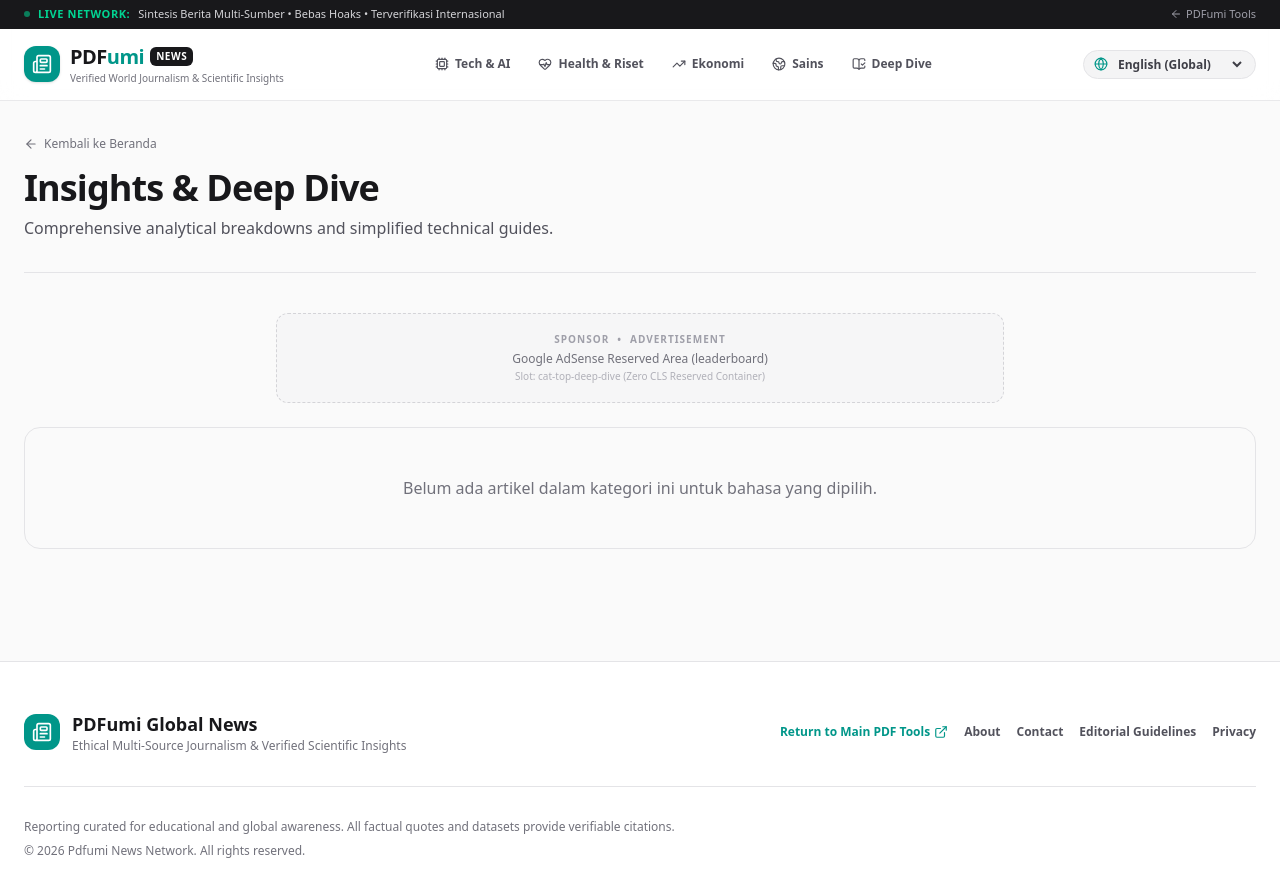
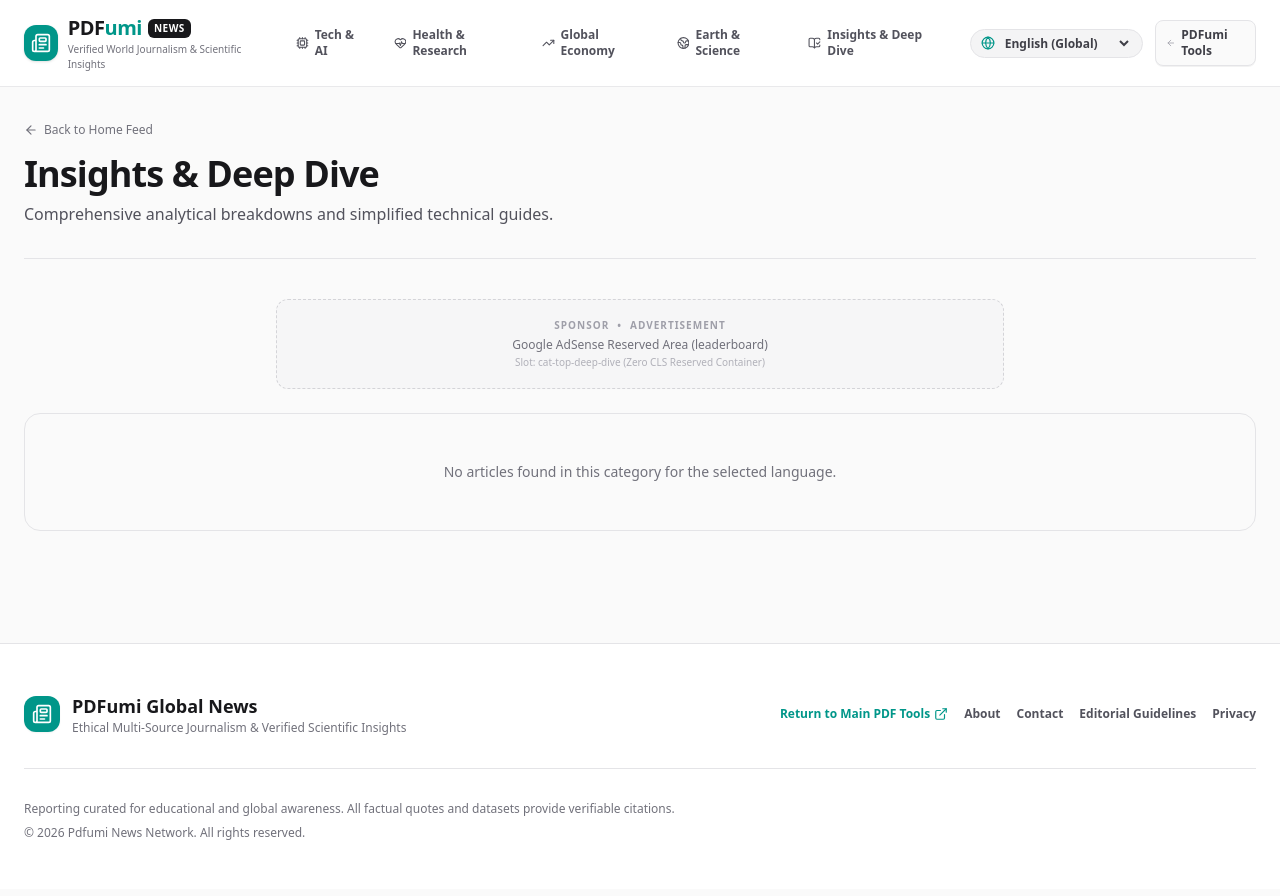
Before and after one commit to m-krisnandi/pdfumi-news, a Next.js app: page /en/deep-dive in a window 1280 px wide. Shown: the top 896 px of the page. Built offline with nearby package versions, Linux system fonts and the light colour scheme.

Commit message:
fix(i18n): set default locale to en, remove top ticker bar, and fully localize all category & research labels

```diff
--- a/messages/en.json
+++ b/messages/en.json
@@ -13,20 +13,31 @@
     "editorial": "Editorial Guidelines",
     "privacy": "Privacy Policy"
   },
+  "categories": {
+    "tech-ai": "Tech & AI",
+    "health-wellness": "Health & Science",
+    "global-economy": "Global Economy",
+    "earth-science": "Earth & Science",
+    "deep-dive": "Deep Dive"
+  },
   "home": {
     "breaking": "GLOBAL HIGHLIGHT",
     "featuredTitle": "Verified Lead Stories",
     "latestTitle": "Latest Reports & Analysis",
+    "latestSubtitle": "Fact-verified reporting and empirical research from around the world",
     "viewAll": "View All",
     "readArticle": "Read Full Report",
     "minRead": "min read",
     "sourcesCount": "verified sources",
+    "sourcesUnit": "Sources",
     "studyIncluded": "Scientific Study Cited",
+    "studyBadge": "Research",
     "transparencyNote": "Synthesized across 2-3 verified international press agencies adhering to strict anti-hoax journalistic standards."
   },
   "article": {
     "publishedOn": "Published on",
     "category": "Category",
+    "keyFinding": "Key Empirical Finding:",
     "verifiedSources": "Primary Sources & Fact Verification",
     "verifiedSourcesDesc": "This article is a transformative synthesis derived from the following verified agencies to ensure copyright compliance and uncompromised accuracy.",
     "scientificStudy": "Peer-Reviewed Research & Empirical Data",
--- a/messages/ja.json
+++ b/messages/ja.json
@@ -1,45 +1,56 @@
 {
   "meta": {
-    "siteName": "Pdfumi グローバルニュース",
-    "tagline": "検証済み国際報道と科学的知見",
-    "description": "複数の一次情報源に基づく正確な国際ニュースのキュレーション、科学研究の解説、信頼性の高いグローバル報道。"
+    "siteName": "Pdfumi Global News",
+    "tagline": "検証された世界報道と最新研究知見",
+    "description": "信頼できる複数ソースからの世界ニュース、査読済み学術研究、ファクトチェック済みの調査報道。"
   },
   "nav": {
     "home": "ホーム",
     "allNews": "全記事一覧",
-    "backToPdfumi": "PDFumi ツールへ",
+    "backToPdfumi": "PDFumi ツール",
     "categories": "カテゴリー",
-    "about": "当サイトについて",
-    "editorial": "編集方針",
+    "about": "会社概要",
+    "editorial": "編集ガイドライン",
     "privacy": "プライバシーポリシー"
   },
+  "categories": {
+    "tech-ai": "テクノロジー＆AI",
+    "health-wellness": "健康＆医学研究",
+    "global-economy": "世界経済・ビジネス",
+    "earth-science": "地球科学＆環境",
+    "deep-dive": "深層分析"
+  },
   "home": {
-    "breaking": "世界速報",
-    "featuredTitle": "検証済み主要ニュース",
-    "latestTitle": "最新分析レポート",
+    "breaking": "世界の注目",
+    "featuredTitle": "検証済みトップニュース",
+    "latestTitle": "最新レポート＆分析",
+    "latestSubtitle": "世界各地のファクトチェック済み報道と科学的研究データ",
     "viewAll": "すべて見る",
-    "readArticle": "続きを読む",
+    "readArticle": "レポート全文を読む",
     "minRead": "分で読める",
-    "sourcesCount": "件の検証済み情報源",
-    "studyIncluded": "学術論文の引用あり",
-    "transparencyNote": "複数の国際通信社および査読付き論文から事実のみを客観的に抽出・再構成した信頼性の高い報道です。"
+    "sourcesCount": "件の検証ソース",
+    "sourcesUnit": "情報源",
+    "studyIncluded": "学術論文を引用",
+    "studyBadge": "研究",
+    "transparencyNote": "著作権法に準拠し、複数の国際報道機関の事実を独自に統合・再構成しています。"
   },
   "article": {
     "publishedOn": "公開日",
     "category": "カテゴリー",
-    "verifiedSources": "参照した一次情報源とファクトチェック",
-    "verifiedSourcesDesc": "本記事は著作権を遵守し、情報の正確性を担保するため、以下の報道機関・公式発表を総合的に分析・再構成しています。",
-    "scientificStudy": "査読付き学術研究・実証データ",
-    "scientificStudyDesc": "本報道に記載された科学的根拠は、以下の学術研究機関による公表データに基づいています：",
-    "wisdomTitle": "普遍的知恵と現代的考察",
+    "keyFinding": "主な実証的知見：",
+    "verifiedSources": "一次情報源とファクトチェック",
+    "verifiedSourcesDesc": "本記事は著作権を厳格に遵守し正確性を担保するため、以下の認定報道機関の発表を独自に分析・統合したものです。",
+    "scientificStudy": "査読済み論文および実証研究データ",
+    "scientificStudyDesc": "本報告における事実関係は、以下の査読済み学術誌・研究論文により実証・裏付けされています：",
+    "wisdomTitle": "本質的洞察と普遍的な視点",
     "share": "記事を共有",
-    "relatedArticles": "関連ニュース",
-    "sponsoredContent": "推奨スポンサー情報",
-    "backToFeed": "トップページへ戻る"
+    "relatedArticles": "関連記事",
+    "sponsoredContent": "スポンサー提供および推奨コンテンツ",
+    "backToFeed": "トップへ戻る"
   },
   "footer": {
     "copyright": "Pdfumi News Network. 無断転載を禁じます。",
-    "disclaimer": "国際社会の知見を広める目的で作成されています。全ての引用・データには検証可能な出典を明記しています。",
-    "mainTools": "メインのPDF便利ツールへ戻る"
+    "disclaimer": "国際的な教養・認識向上のために配信しています。すべての引用およびデータには検証可能な情報源を明記しています。",
+    "mainTools": "PDFumi メインツールへ戻る"
   }
 }
--- a/src/app/[locale]/[category]/page.tsx
+++ b/src/app/[locale]/[category]/page.tsx
@@ -44,6 +44,7 @@ export default async function CategoryPage({
   }
 
   const tHome = await getTranslations({ locale, namespace: "home" });
+  const tArticle = await getTranslations({ locale, namespace: "article" });
   const newsUseCase = new GetNewsUseCase(articleRepository);
   const articles = await newsUseCase.executeFeed({
     category: category as ArticleCategory,
@@ -53,6 +54,13 @@ export default async function CategoryPage({
   const catName = meta.name[locale as Locale] || meta.name.en;
   const catDesc = meta.description[locale as Locale] || meta.description.en;
 
+  const emptyText =
+    locale === "id"
+      ? "Belum ada artikel dalam kategori ini."
+      : locale === "ja"
+      ? "このカテゴリーにはまだ記事がありません。"
+      : "No articles found in this category for the selected language.";
+
   return (
     <div className="space-y-10">
       <header className="border-b border-zinc-200 dark:border-zinc-800 pb-8">
@@ -61,7 +69,7 @@ export default async function CategoryPage({
           className="inline-flex items-center gap-1.5 text-xs text-zinc-500 hover:text-teal-600 mb-4 transition font-medium"
         >
           <ArrowLeft className="h-3.5 w-3.5" />
-          <span>Kembali ke Beranda</span>
+          <span>{tArticle("backToFeed")}</span>
         </Link>
         <h1 className="font-[family-name:var(--font-display)] text-3xl sm:text-4xl font-extrabold tracking-tight text-zinc-900 dark:text-white">
           {catName}
@@ -74,8 +82,8 @@ export default async function CategoryPage({
       <AdSensePlaceholder slotId={`cat-top-${category}`} format="leaderboard" />
 
       {articles.length === 0 ? (
-        <div className="rounded-2xl border border-zinc-200 dark:border-zinc-800 p-12 text-center text-zinc-500">
-          Belum ada artikel dalam kategori ini untuk bahasa yang dipilih.
+        <div className="rounded-2xl border border-zinc-200 dark:border-zinc-800 p-12 text-center text-zinc-500 text-sm">
+          {emptyText}
         </div>
       ) : (
         <div className="grid gap-6 sm:grid-cols-2 lg:grid-cols-3">
--- a/src/app/[locale]/layout.tsx
+++ b/src/app/[locale]/layout.tsx
@@ -43,6 +43,7 @@ export default async function LocaleLayout({
             {children}
           </main>
           <Footer
+            locale={locale as Locale}
             copyrightText={tFooter("copyright")}
             disclaimerText={tFooter("disclaimer")}
             mainToolsText={tFooter("mainTools")}
--- a/src/app/[locale]/page.tsx
+++ b/src/app/[locale]/page.tsx
@@ -24,7 +24,7 @@ export async function generateMetadata({
         id: "https://news.pdfumi.com/id",
         en: "https://news.pdfumi.com/en",
         ja: "https://news.pdfumi.com/ja",
-        "x-default": "https://news.pdfumi.com/id",
+        "x-default": "https://news.pdfumi.com/en",
       },
     },
     openGraph: {
@@ -126,7 +126,7 @@ export default async function HomePage({
               {t("latestTitle")}
             </h2>
             <p className="text-xs text-zinc-500 mt-0.5">
-              Liputan terverifikasi dari berbagai belahan dunia
+              {t("latestSubtitle")}
             </p>
           </div>
         </div>
--- a/src/components/Header.tsx
+++ b/src/components/Header.tsx
@@ -1,7 +1,24 @@
 import { Link } from "@/i18n/navigation";
 import { Locale } from "@/i18n/config";
 import { LanguageSelector } from "./LanguageSelector";
+import { CATEGORIES_META, ArticleCategory } from "@/domain/entities/article";
 import { Newspaper, ArrowLeft, TrendingUp, Cpu, HeartPulse, Globe2, BookOpenCheck } from "lucide-react";
+
+const CATEGORY_ICONS: Record<ArticleCategory, typeof Cpu> = {
+  "tech-ai": Cpu,
+  "health-wellness": HeartPulse,
+  "global-economy": TrendingUp,
+  "earth-science": Globe2,
+  "deep-dive": BookOpenCheck,
+};
+
+const CATEGORY_SLUGS: ArticleCategory[] = [
+  "tech-ai",
+  "health-wellness",
+  "global-economy",
+  "earth-science",
+  "deep-dive",
+];
 
 export function Header({
   locale,
@@ -12,39 +29,8 @@ export function Header({
   tagline: string;
   backText: string;
 }) {
-  const categoryLinks = [
-    { slug: "tech-ai", label: "Tech & AI", icon: Cpu },
-    { slug: "health-wellness", label: "Health & Riset", icon: HeartPulse },
-    { slug: "global-economy", label: "Ekonomi", icon: TrendingUp },
-    { slug: "earth-science", label: "Sains", icon: Globe2 },
-    { slug: "deep-dive", label: "Deep Dive", icon: BookOpenCheck },
-  ];
-
   return (
-    <header className="sticky top-0 z-50 border-b border-zinc-200/80 dark:border-zinc-800/80 bg-white/85 dark:bg-zinc-950/85 backdrop-blur-md">
-      {/* Top Banner */}
-      <div className="bg-zinc-900 text-white text-[11px] py-1.5 px-4 sm:px-6">
-        <div className="max-w-7xl mx-auto flex items-center justify-between">
-          <div className="flex items-center gap-2">
-            <span className="h-1.5 w-1.5 rounded-full bg-emerald-400 animate-pulse" />
-            <span className="font-semibold uppercase tracking-wider text-emerald-400">Live Network:</span>
-            <span className="hidden sm:inline text-zinc-300">
-              Sintesis Berita Multi-Sumber • Bebas Hoaks • Terverifikasi Internasional
-            </span>
-          </div>
-          <a
-            href="https://pdfumi.com"
-            target="_blank"
-            rel="noopener noreferrer"
-            className="flex items-center gap-1 text-zinc-400 hover:text-teal-400 transition"
-          >
-            <ArrowLeft className="h-3 w-3" />
-            <span>{backText}</span>
-          </a>
-        </div>
-      </div>
-
-      {/* Main Nav */}
+    <header className="sticky top-0 z-50 border-b border-zinc-200/80 dark:border-zinc-800/80 bg-white/90 dark:bg-zinc-950/90 backdrop-blur-md">
       <div className="max-w-7xl mx-auto px-4 sm:px-6 py-3.5 flex items-center justify-between gap-4">
         {/* Brand */}
         <div className="flex items-center gap-3">
@@ -68,24 +54,35 @@ export function Header({
 
         {/* Center Categories */}
         <nav className="hidden md:flex items-center gap-1 text-xs font-semibold text-zinc-600 dark:text-zinc-300">
-          {categoryLinks.map((cat) => {
-            const Icon = cat.icon;
+          {CATEGORY_SLUGS.map((slug) => {
+            const Icon = CATEGORY_ICONS[slug];
+            const meta = CATEGORIES_META[slug];
+            const label = meta ? (meta.name[locale] || meta.name.en) : slug;
             return (
               <Link
-                key={cat.slug}
-                href={`/${cat.slug}`}
+                key={slug}
+                href={`/${slug}`}
                 className="flex items-center gap-1.5 px-3 py-1.5 rounded-lg hover:bg-zinc-100 dark:hover:bg-zinc-900 hover:text-teal-600 dark:hover:text-teal-400 transition"
               >
                 <Icon className="h-3.5 w-3.5" />
-                <span>{cat.label}</span>
+                <span>{label}</span>
               </Link>
             );
           })}
         </nav>
 
-        {/* Right Language & Actions */}
-        <div className="flex items-center gap-3">
+        {/* Right Language & Tools Link */}
+        <div className="flex items-center gap-2 sm:gap-3">
           <LanguageSelector currentLocale={locale} />
+          <a
+            href={`https://pdfumi.com/${locale}`}
+            target="_blank"
+            rel="noopener noreferrer"
+            className="hidden sm:inline-flex items-center gap-1.5 rounded-lg border border-zinc-200 dark:border-zinc-800 bg-zinc-50 dark:bg-zinc-900 px-2.5 py-1.5 text-xs font-semibold text-zinc-700 dark:text-zinc-300 hover:text-teal-600 dark:hover:text-teal-400 hover:border-teal-500/30 transition shadow-2xs"
+          >
+            <ArrowLeft className="h-3 w-3 text-zinc-400" />
+            <span>{backText}</span>
+          </a>
         </div>
       </div>
     </header>
--- a/src/i18n/config.ts
+++ b/src/i18n/config.ts
@@ -1,9 +1,9 @@
-export const locales = ["id", "en", "ja"] as const;
+export const locales = ["en", "id", "ja"] as const;
 export type Locale = (typeof locales)[number];
-export const defaultLocale: Locale = "id";
+export const defaultLocale: Locale = "en";
 
 export const localeNames: Record<Locale, string> = {
+  en: "English (Global)",
   id: "Bahasa Indonesia",
-  en: "English (Global)",
   ja: "日本語 (Japan)",
 };
```
Also changed, not shown: messages/id.json (+26 -15 lines), src/app/[locale]/article/[slug]/page.tsx (+4 -3 lines), src/components/ArticleCard.tsx (+6 -3 lines), src/components/Footer.tsx (+10 -8 lines), src/components/ResearchStudyBox.tsx (+6 -4 lines).
